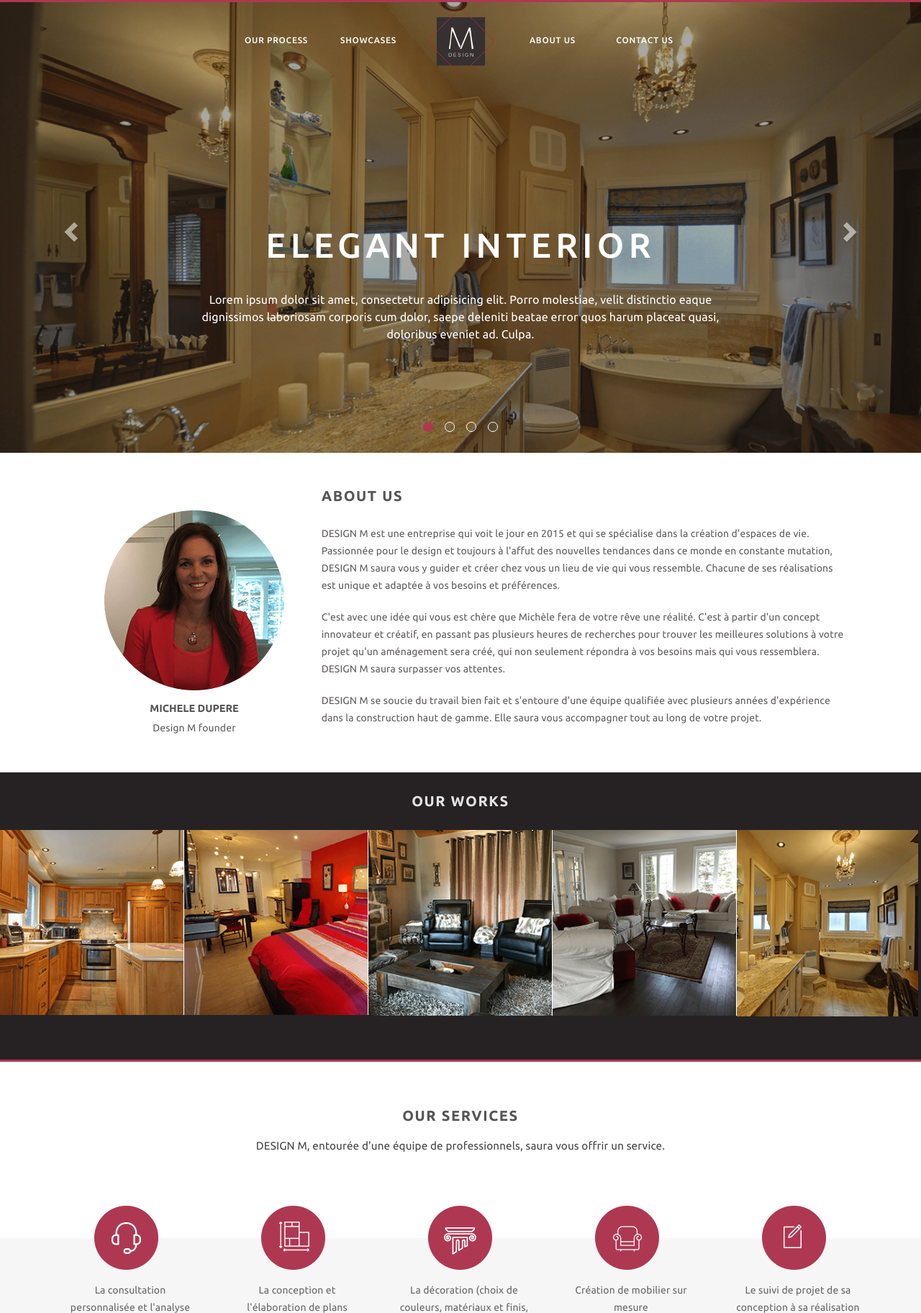
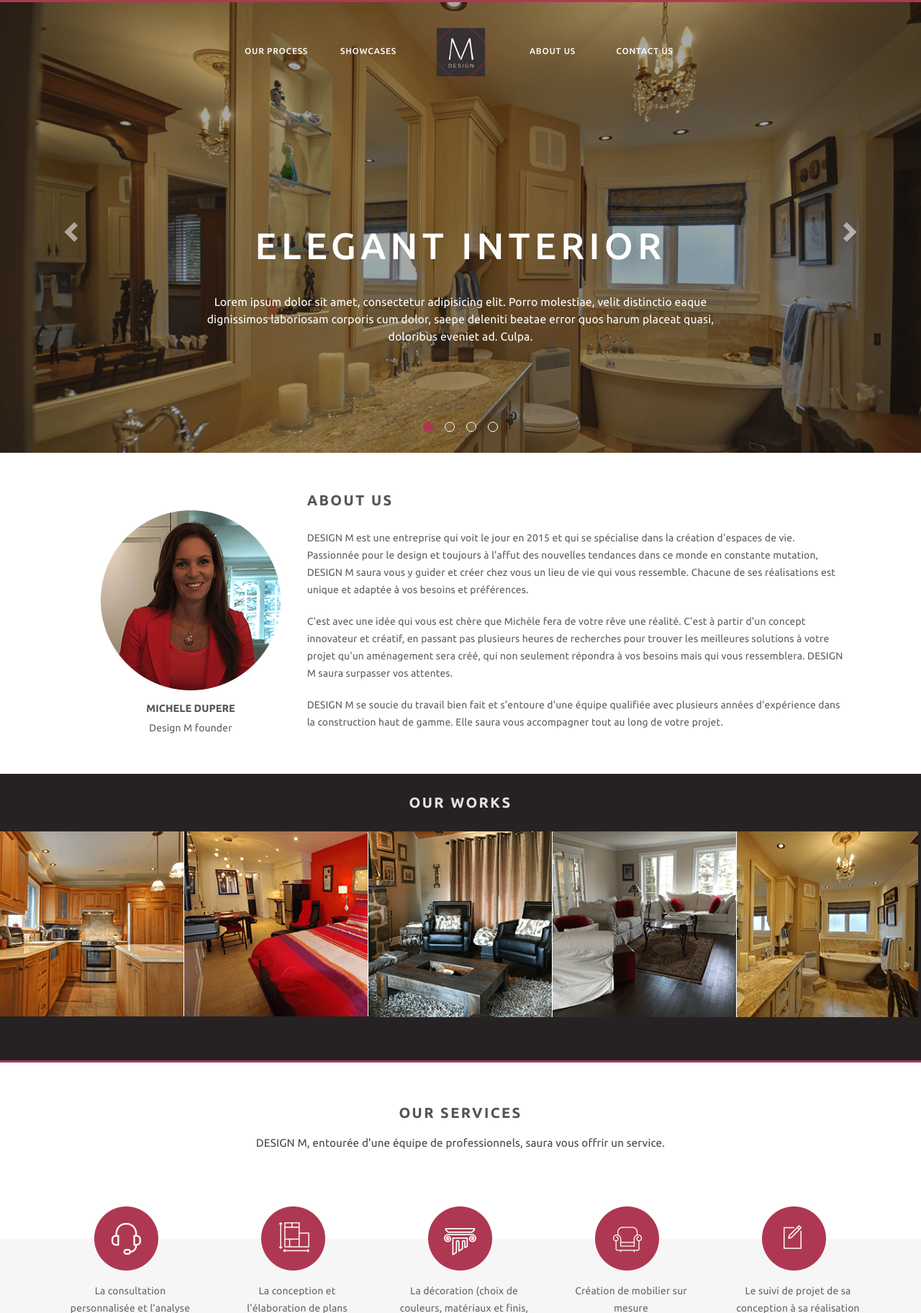
Before and after one commit to orldm/DesignM, a PHP site: page / in a window 1280 px wide. Shown: the top 1824 px of the page at 72% size. Run offline with PHP 8.4, Linux system fonts and the light colour scheme.

Commit message:
adjust paddings

```diff
--- a/assets/stylesheets/main.css
+++ b/assets/stylesheets/main.css
@@ -40,19 +40,19 @@ h1 {
     font-weight: 500;
     text-transform: uppercase;
     color: white;
-    font-size: 3rem;
+    font-size: 3.2rem;
     letter-spacing: 0.4rem;
 }
 
 h2 {
     font-size: 1.25rem;
-    letter-spacing: 0.1rem;
+    letter-spacing: 0.15rem;
 }
 .header-menu {
     z-index: 999999;
     position: absolute;
     width: 50%;
-    top: 10px;
+    top: 25px;
     left: 0;
     right: 0;
     margin: 0 auto;
@@ -79,7 +79,7 @@ h2 {
 .main-title p {
     color: white;
     padding-top: 40px;
-    font-size: 1rem;
+    font-size: 0.98rem;
 }
 .carousel-indicators li {
     width: 14px;
@@ -95,14 +95,14 @@ h2 {
 }
 /************************* about us ************************/
 .photo-container {
-    padding: 80px 100px 50px 0;
+    padding: 80px 110px 50px 0;
 }
 .photo-container h3 {
     padding: 15px 0 8px 0;
     font-size: 0.9rem;
 }
 .about-container {
-    padding: 50px 100px 50px 20px;
+    padding: 56px 100px 50px 0;
 }
 .about-container h2 {
     padding-bottom: 20px;
@@ -238,7 +238,7 @@ span.project-details {
     font-weight: 500;
     font-size: 1.3rem;
     letter-spacing: 0.05rem;
-    padding-top: 20px;
+    padding-top: 30px;
     padding-bottom: 10px;
 }
 .details-container p {
@@ -315,7 +315,7 @@ span.close-details {
     height: 50%;
 }
 .service-top-container h2 {
-    padding: 65px 0 20px 0;
+    padding: 60px 0 20px 0;
 }
 .service-bottom-container {
     position: absolute;
@@ -365,6 +365,9 @@ span.close-details {
     color: white;
 }
 /************************* testimonials ************************/
+.testimonials-container {
+    padding-bottom: 10px;
+}
 .testimonials-container h2 {
     padding-bottom: 20px;
     color: #AE3852;
@@ -384,7 +387,7 @@ span.close-details {
     background-color: #F6F6F6;
 }
 .contacts-container h2 {
-    padding: 30px 0;
+    padding: 35px 0 25px 0;
 }
 .contact-column {
     padding: 20px 15px 40px 15px;
@@ -400,5 +403,5 @@ span.close-details {
     font-size: 0.7rem;
 }
 .social-container img {
-    padding: 20px 10px;
+    padding: 20px 10px 60px 10px;
 }
--- a/assets/stylesheets/media.css
+++ b/assets/stylesheets/media.css
@@ -34,6 +34,7 @@
         font-size: 2rem;
     }
     .header-menu {
+        top: 10px;
         width: 70%;
     }
     .main-title p {
```
